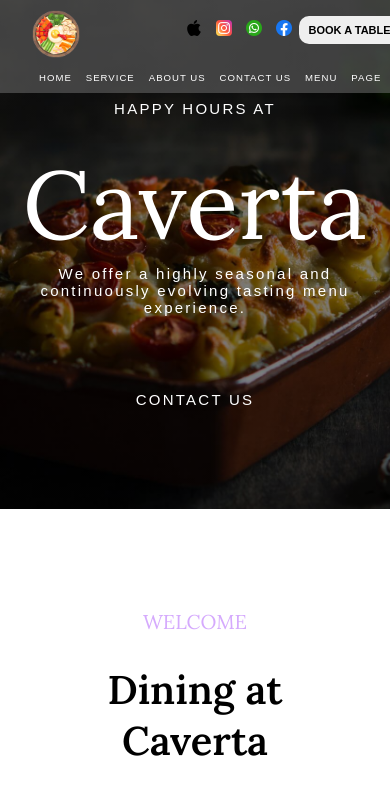
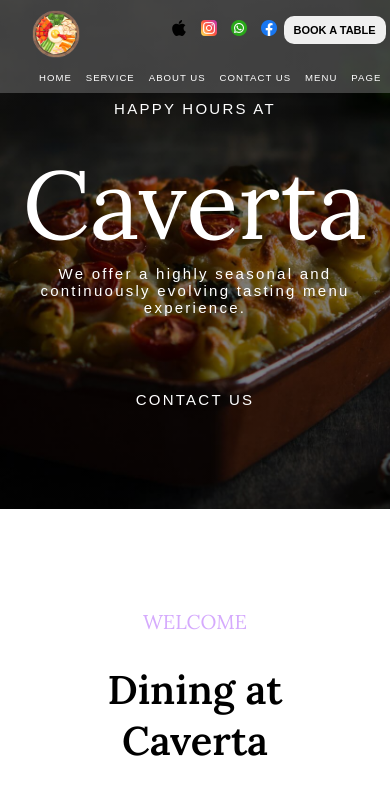
Before and after one commit to sumit-2002/second-pro, a plain HTML site: page index.html in a window 390 px wide. Shown: the top 789 px of the page. Drawn offline with Linux system fonts and the light colour scheme.

Commit message:
.........

```diff
--- a/css/style.css
+++ b/css/style.css
@@ -629,7 +629,7 @@ color: #9fc4ce;
   .container .navbar .login{
     order: 1;
     margin: 0;
-    right: 25px;
+    right: 40px;
     display: flex;
     justify-content: flex-end ;
     align-items: center;
```
